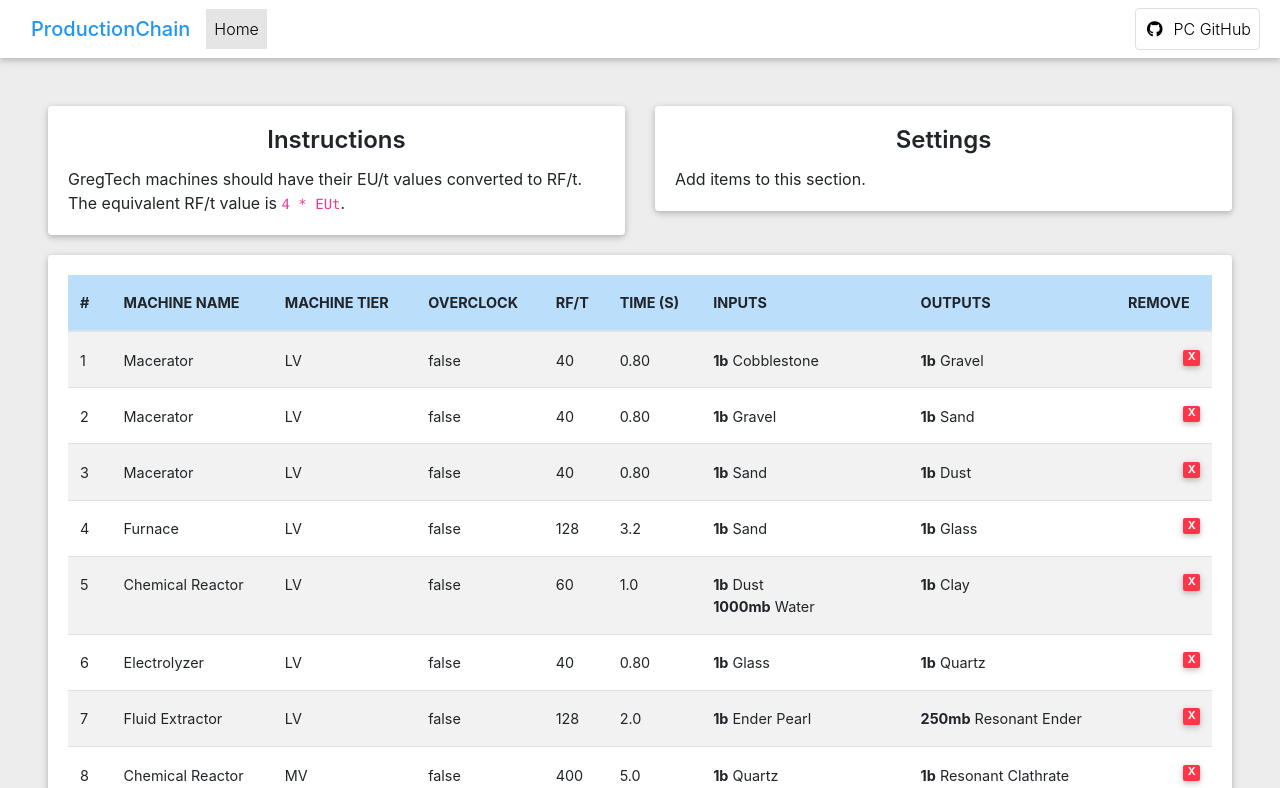
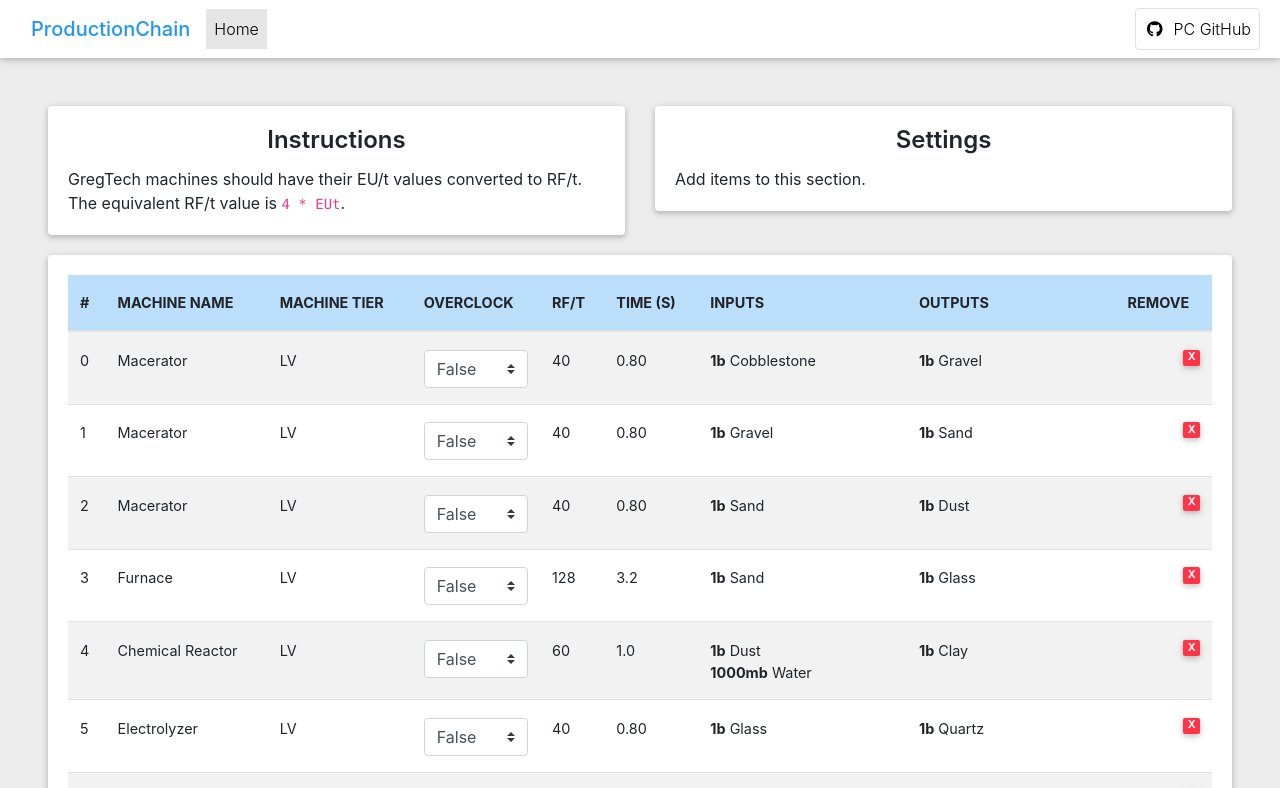
Before and after one commit to SimonNguyen/ProductionChain, a React (Create React App) app: page / in a window 1280 px wide. Shown: the top 788 px of the page. Built offline with nearby package versions, Linux system fonts and the light colour scheme.

Commit message:
Overclock setting per recipe is now selectable.

```diff
--- a/src/components/pages/sections/TableSection.js
+++ b/src/components/pages/sections/TableSection.js
@@ -1,5 +1,5 @@
 import React, { Component } from 'react';
-import { MDBBadge, MDBCard, MDBCardBody, MDBInput, MDBTable, MDBTableBody, MDBTableHead, MDBRow, MDBCol } from 'mdbreact';
+import { MDBBadge, MDBCard, MDBCardBody, MDBTable, MDBTableBody, MDBTableHead, MDBRow, MDBCol } from 'mdbreact';
 import data from "./data";
 
 class TableSection extends Component {
@@ -12,10 +12,16 @@
         })
     }
 
-    handleDelete = recipeId => {
-        const recipes = this.state.recipes.filter(r => r.step !== recipeId);
+    handleDelete = recipeStep => {
+        const recipes = this.state.recipes.filter(r => r.step !== recipeStep);
         this.setState({ recipes });
     };
+
+    handleOverclock = (recipeId, status) => {
+        const recipes = this.state.recipes;
+        recipes[recipeId].overclock = status;
+        this.setState({ recipes });
+    }
 
     render() {
         return (
@@ -26,11 +32,13 @@
                             <MDBCardBody>
                                 <MDBTable responsive hover striped>
                                     <MDBTableHead color="blue lighten-4">
+                                        <tr>
                                         {
-                                            (this.state.headers.map(header => (
-                                                <th className="align-middle text-uppercase font-weight-bold">{header}</th>
+                                            (this.state.headers.map((header, index) => (
+                                                <th key={"header"+index}className="align-middle text-uppercase font-weight-bold">{header}</th>
                                             )))
                                         }
+                                        </tr>
                                     </MDBTableHead>
                                     <MDBTableBody>
                                         {
@@ -46,6 +54,7 @@
                                                     inputs={recipe.inputs}
                                                     outputs={recipe.outputs}
                                                     onDelete={this.handleDelete}
+                                                    onChange={this.handleOverclock}
                                                 />
                                             ))
                                         }
@@ -65,13 +74,19 @@
         return (
             <React.Fragment>
                 <tr>
-                    <th>{this.props.step}</th>
-                    <th>{this.props.machine}</th>
-                    <th>{this.props.tier}</th>
-                    <th>{this.props.overclock.toString()}</th>
-                    <th>{this.props.rft}</th>
-                    <th>{Number(this.props.time).toPrecision(2)}</th>
-                    <th>
+                    <th key={"step"+this.props.step}>{this.props.step}</th>
+                    <th key={"machine"+this.props.step}>{this.props.machine}</th>
+                    <th key={"tier"+this.props.step}>{this.props.tier}</th>
+                    <th key={"overclock"+this.props.step}>
+                        <select className="browser-default custom-select" value={this.props.overclock}
+                            onChange={(e) => this.props.onChange(this.props.step, e.target.value)}>
+                            <option value="true">True</option>
+                            <option value="false">False</option>
+                        </select>
+                    </th>
+                    <th key={"rft"+this.props.step}>{this.props.rft}</th>
+                    <th key={"time"+this.props.step}>{Number(this.props.time).toPrecision(2)}</th>
+                    <th key={"inputs"+this.props.step}>
                         {
                             this.props.inputs.map((n, index) => {
                                 return (
@@ -82,7 +97,7 @@
                                 )
                             })}
                     </th>
-                    <th>
+                    <th key={"outputs"+this.props.step}>
                         {
                             this.props.outputs.map((o, index) => {
                                 return (
@@ -93,7 +108,7 @@
                                 )
                             })}
                     </th>
-                    <th>
+                    <th key={"remove"+this.props.step}>
                         <MDBBadge
                             color="danger"
                             size="sm"
--- a/src/components/pages/sections/data.json
+++ b/src/components/pages/sections/data.json
@@ -50,7 +50,7 @@
     ],
     "Recipes": [
         {
-            "step": 1,
+            "step": 0,
             "machine": "Macerator",
             "tier": "LV",
             "overclock": false,
@@ -72,7 +72,7 @@
             ]
         },
         {
-            "step": 2,
+            "step": 1,
             "machine": "Macerator",
             "tier": "LV",
             "overclock": false,
@@ -94,7 +94,7 @@
             ]
         },
         {
-            "step": 3,
+            "step": 2,
             "machine": "Macerator",
             "tier": "LV",
             "overclock": false,
@@ -116,7 +116,7 @@
             ]
         },
         {
-            "step": 4,
+            "step": 3,
             "machine": "Furnace",
             "tier": "LV",
             "overclock": false,
@@ -138,7 +138,7 @@
             ]
         },
         {
-            "step": 5,
+            "step": 4,
             "machine": "Chemical Reactor",
             "tier": "LV",
             "overclock": false,
@@ -165,7 +165,7 @@
             ]
         },
         {
-            "step": 6,
+            "step": 5,
             "machine": "Electrolyzer",
             "tier": "LV",
             "overclock": false,
@@ -187,7 +187,7 @@
             ]
         },
         {
-            "step": 7,
+            "step": 6,
             "machine": "Fluid Extractor",
             "tier": "LV",
             "overclock": false,
@@ -209,7 +209,7 @@
             ]
         },
         {
-            "step": 8,
+            "step": 7,
             "machine": "Chemical Reactor",
             "tier": "MV",
             "overclock": false,
@@ -236,7 +236,7 @@
             ]
         },
         {
-            "step": 9,
+            "step": 8,
             "machine": "Furnace",
             "tier": "LV",
             "overclock": false,
@@ -258,7 +258,7 @@
             ]
         },
         {
-            "step": 10,
+            "step": 9,
             "machine": "Alloy Smelter",
             "tier": "LV",
             "overclock": false,
```
